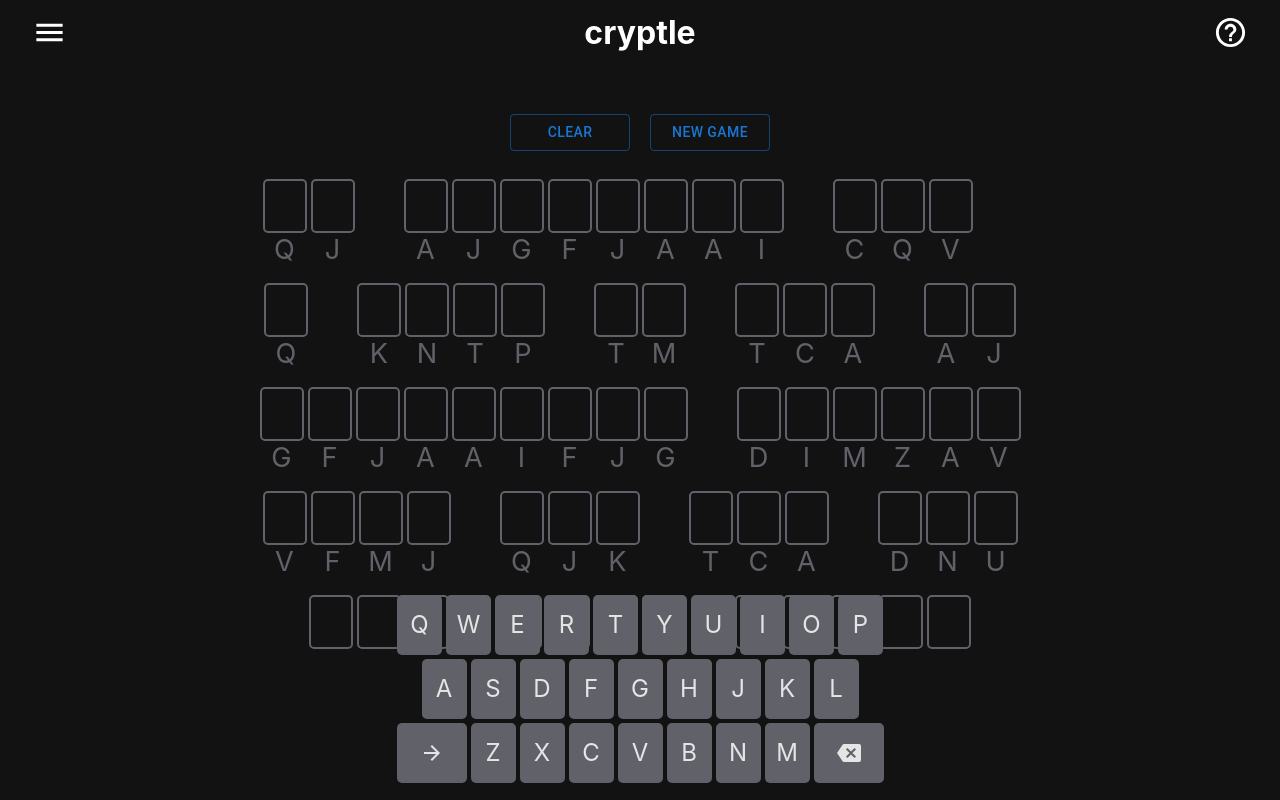
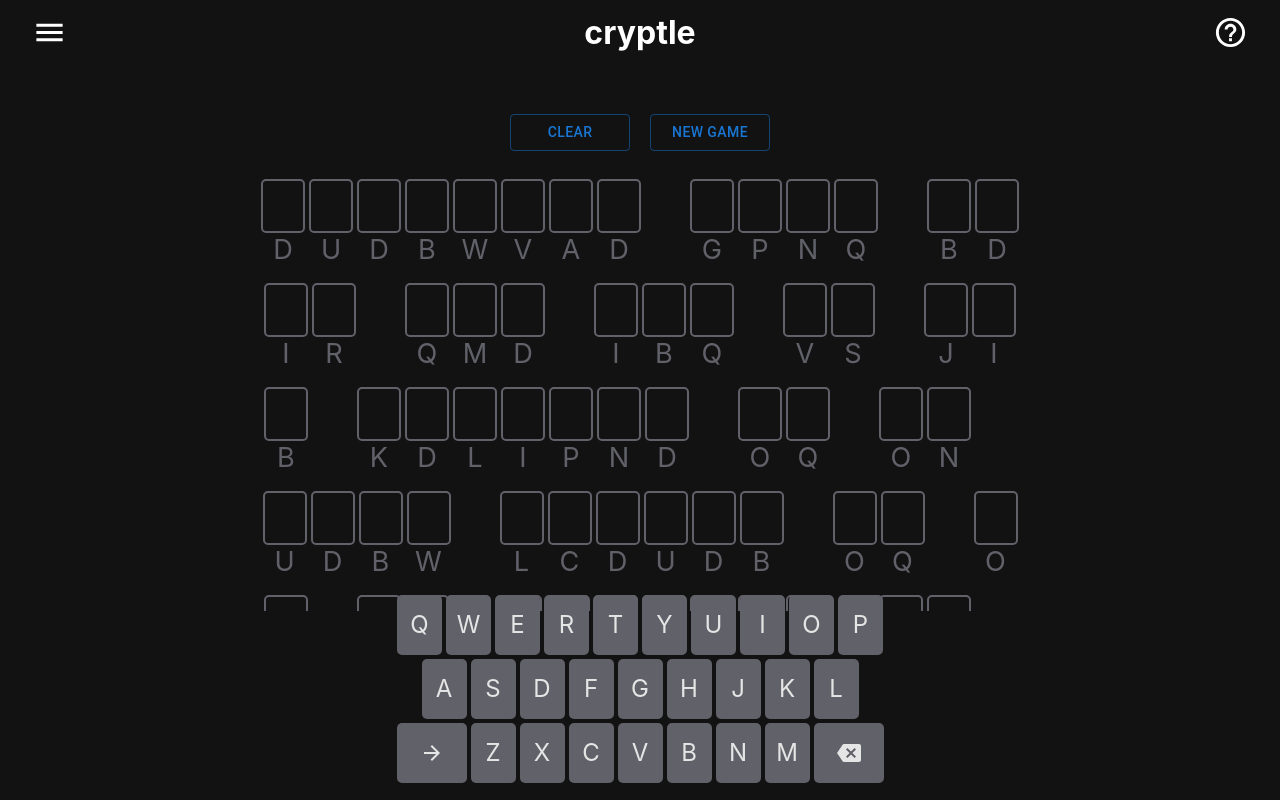
Before and after one commit to batjuli/cryptle, a React (Create React App) app: page / in a window 1280 px wide. Built offline with nearby package versions, Linux system fonts and the light colour scheme.

Commit message:
getting new quotes, starting a new game

```diff
--- a/src/components/MessageContainer.js
+++ b/src/components/MessageContainer.js
@@ -32,7 +32,7 @@
   flex-wrap: wrap;
   width: 60vw;
   justify-content: center;
-  max-height: 60vh;
+  max-height: 55vh;
   overflow-y: auto;
 `;
 
--- a/src/pages/Main.js
+++ b/src/pages/Main.js
@@ -7,6 +7,7 @@
 import MessageContainer from '../components/MessageContainer';
 
 import { randomCryptogram } from '../utils/randomCryptogram';
+import { getRandomQuote } from '../utils/getRandomQuote';
 
 const Main = () => {
   const [selectedLetter, setSelectedLetter] = React.useState(null);
@@ -14,7 +15,7 @@
   // set every letter with the selected letter's encrypted letter value = to key pressed
 
   const [message, setMessage] = React.useState(
-    'an engineer has a duty to the engineering profession and the public they serve'.toUpperCase()
+    getRandomQuote().quote.toUpperCase()
   );
 
   const [encryptedMessage, setEncryptedMessage] = React.useState(
@@ -28,14 +29,16 @@
     })
   );
 
-  // whenever encrypted message changes (new game), update gameState
+  // whenever message changes, reset gameState
   React.useEffect(() => {
+    const newCryptogram = randomCryptogram(message);
+    setEncryptedMessage(newCryptogram);
     setGameState(
-      encryptedMessage.split('').map((x) => {
+      newCryptogram.split('').map((x) => {
         return [x, null];
       })
     );
-  }, [encryptedMessage]);
+  }, [message]);
 
   const handleWin = () => {
     console.log('you win!');
@@ -103,6 +106,8 @@
 
   const handleNewGame = () => {
     console.log('new game button pressed');
+    // change message
+    setMessage(getRandomQuote().quote.toUpperCase());
   };
 
   return (
--- /dev/null
+++ b/src/utils/getRandomQuote.js
@@ -0,0 +1,8 @@
+import quotesJson from './quotes.js';
+
+// helper function for getting a random quote from quotes.json
+export const getRandomQuote = () => {
+  const quotes = quotesJson;
+  let j = Math.floor(Math.random() * quotes.length);
+  return quotes[j];
+};
--- /dev/null
+++ b/src/utils/quotes.js
@@ -0,0 +1,22 @@
+const quotesJson = [
+  {
+    id: 0,
+    from: 'richard buckland, week 1 lecture',
+    quote:
+      "everyone must read the art of war because it is very clever it is an ancient or very old chinese guy writing down his thoughts about war and basically they're not even about war they're about winning and how you win and it's very clever it's very very clever",
+  },
+  {
+    id: 1,
+    from: 'richard buckland',
+    quote:
+      'an engineer has a duty to the engineering profession and the public it serves',
+  },
+  {
+    id: 2,
+    from: 'richard buckland',
+    quote:
+      "risk is invisible. risk means you're taking a gamble. you're throwing a coin. no one ever sees the coin being thrown, all people see is the outcome",
+  },
+];
+
+export default quotesJson;
```
